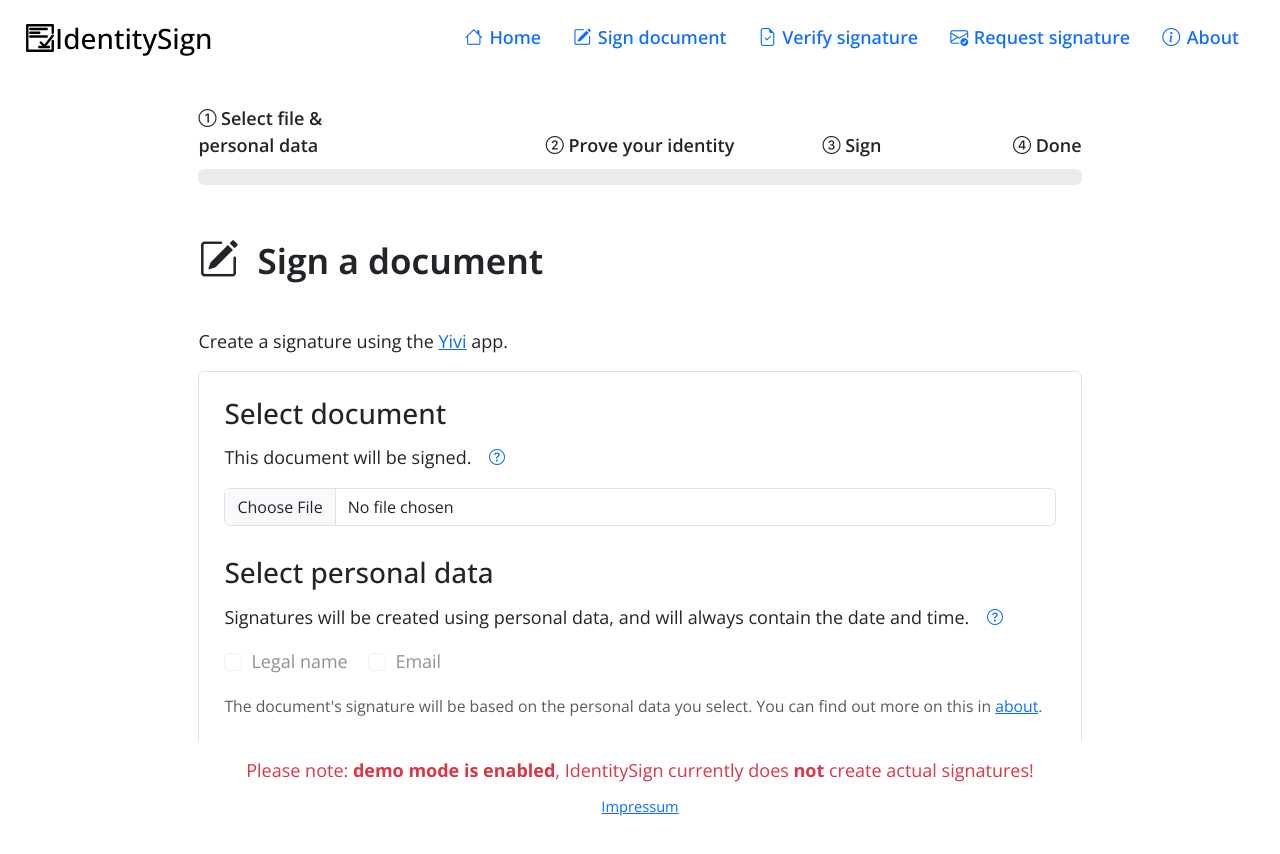
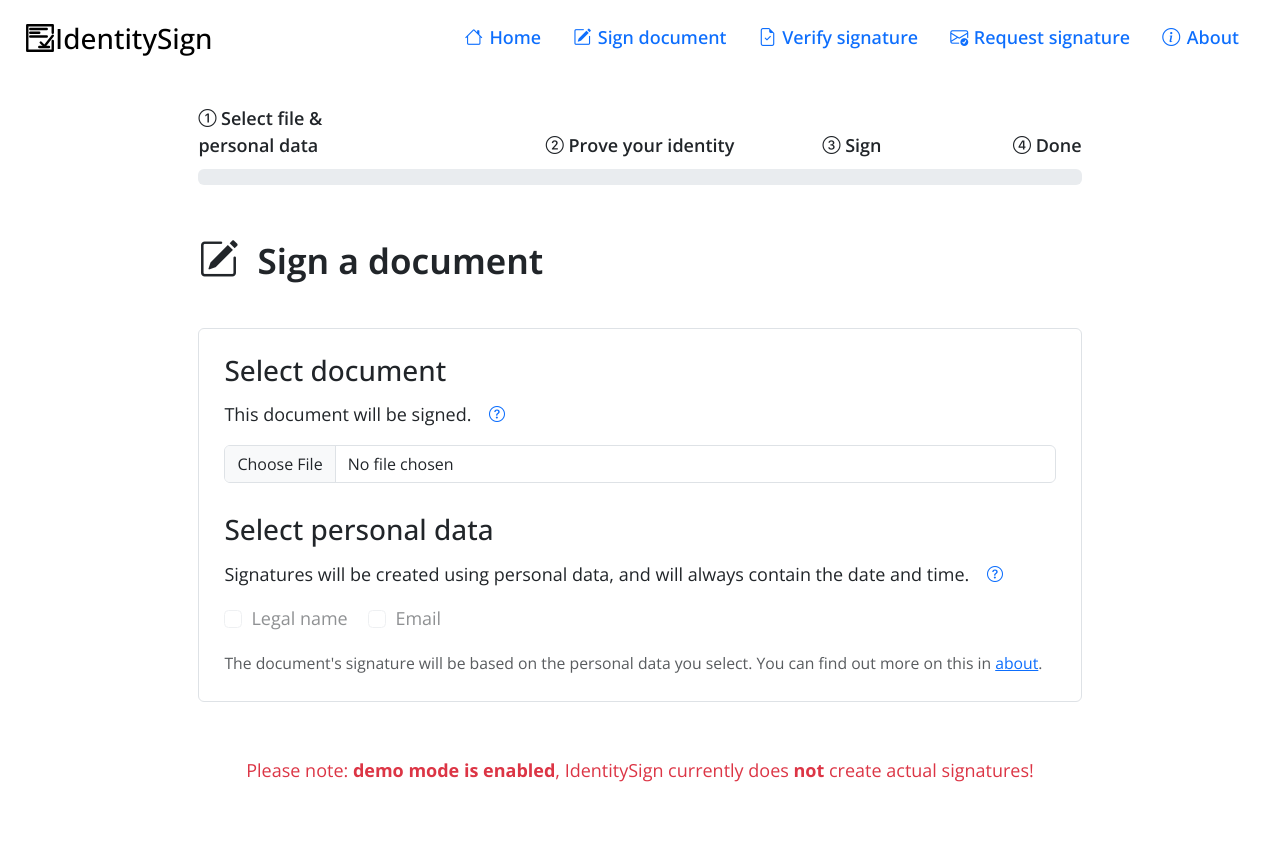
Before and after one commit to yoricklast/IdentitySign, a SvelteKit app: page /sign in a window 1280 px wide. Shown: the top 854 px of the page. Built offline with nearby package versions, Linux system fonts and the light colour scheme; what svelte-system-info would draw is missing.

Commit message:
Removed unnecessary text

```diff
--- a/src/routes/sign/+page.svelte
+++ b/src/routes/sign/+page.svelte
@@ -517,14 +517,6 @@
             <i class="bi bi-pencil-square page-icon"></i>
             Sign a document
           </h1>
-          {#if !signedDone && (!attributeSelected || paramsGiven()) && !yiviActive}
-            <p>
-              Create a signature using the <a
-                href="https://www.yivi.app/en"
-                target="_blank">Yivi</a
-              > app.
-            </p>
-          {/if}
           <div class="infoblock rounded border">
             {#if !signedDone && (!attributeSelected || paramsGiven()) && !yiviActive}
               {#if paramsGiven()}
```
